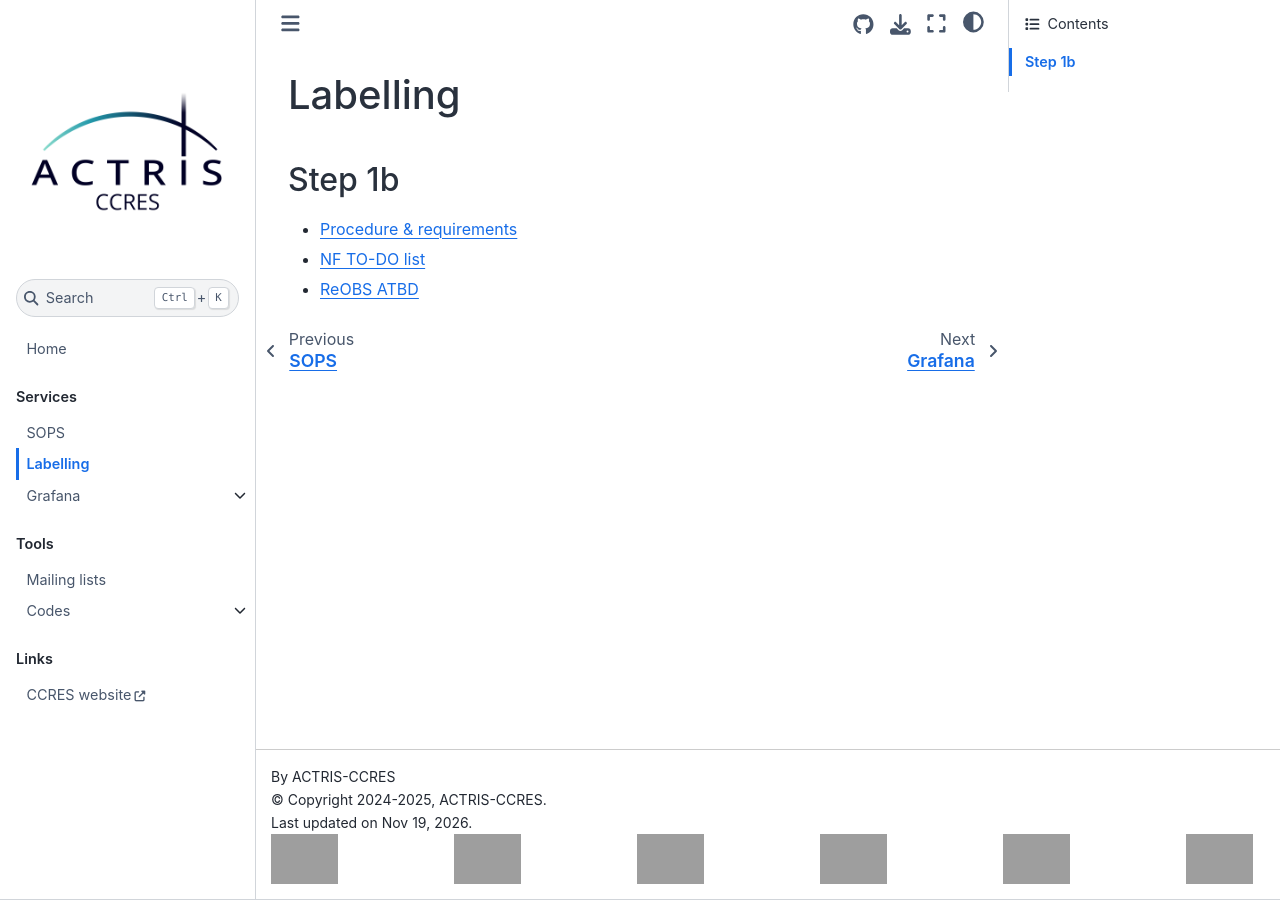
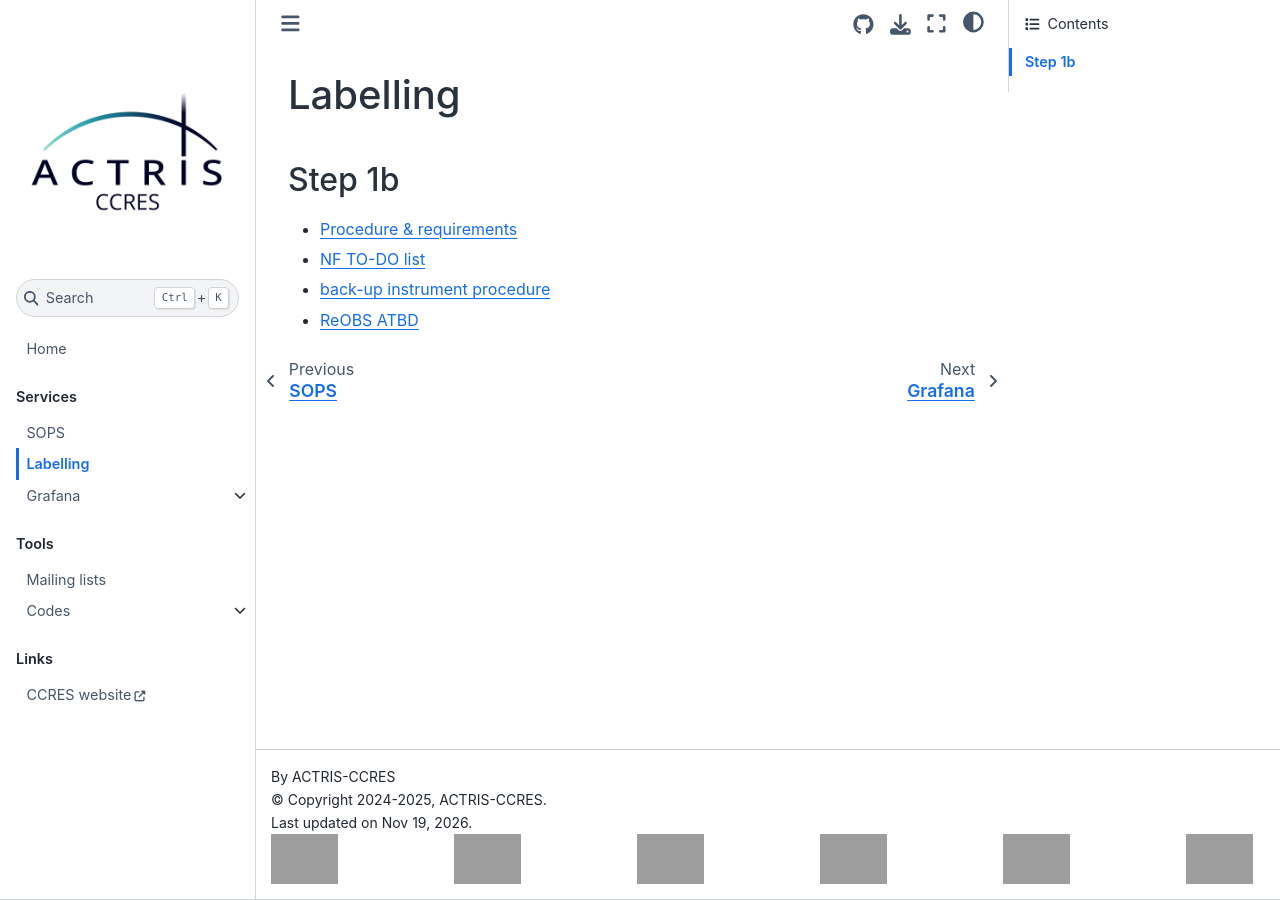
Before and after one commit to ACTRIS-CCRES/docs, a Sphinx documentation site: the page built from source/labelling/index.md, in a window 1280 px wide. Built offline with Sphinx 7.4.7 and the Sphinx Book theme 1.1.4, drawn with Linux system fonts in a browser that asks for light colours; grey boxes are pictures that could not be loaded.

Commit message:
docs(labelling): add backup instrument procedure

```diff
--- a/source/labelling/index.md
+++ b/source/labelling/index.md
@@ -4,4 +4,5 @@
 
 - [Procedure & requirements](/assets/services/labelling/step_1b/2025-Labelling-Step-1b_Procedure-and-requirements.pdf)
 - [NF TO-DO list](/assets/services/labelling/step_1b/CCRES_NF_to-do_list.pdf)
+- [back-up instrument procedure](https://drive.google.com/file/d/1RrxYnVCRK_SwzkP7iel9Tq0OzPHDhfFj/view?usp=sharing)
 - [ReOBS ATBD](/assets/services/labelling/step_1b/REOBS-ATBD_DOC_CCRES_20260226_v1.pdf)
```
